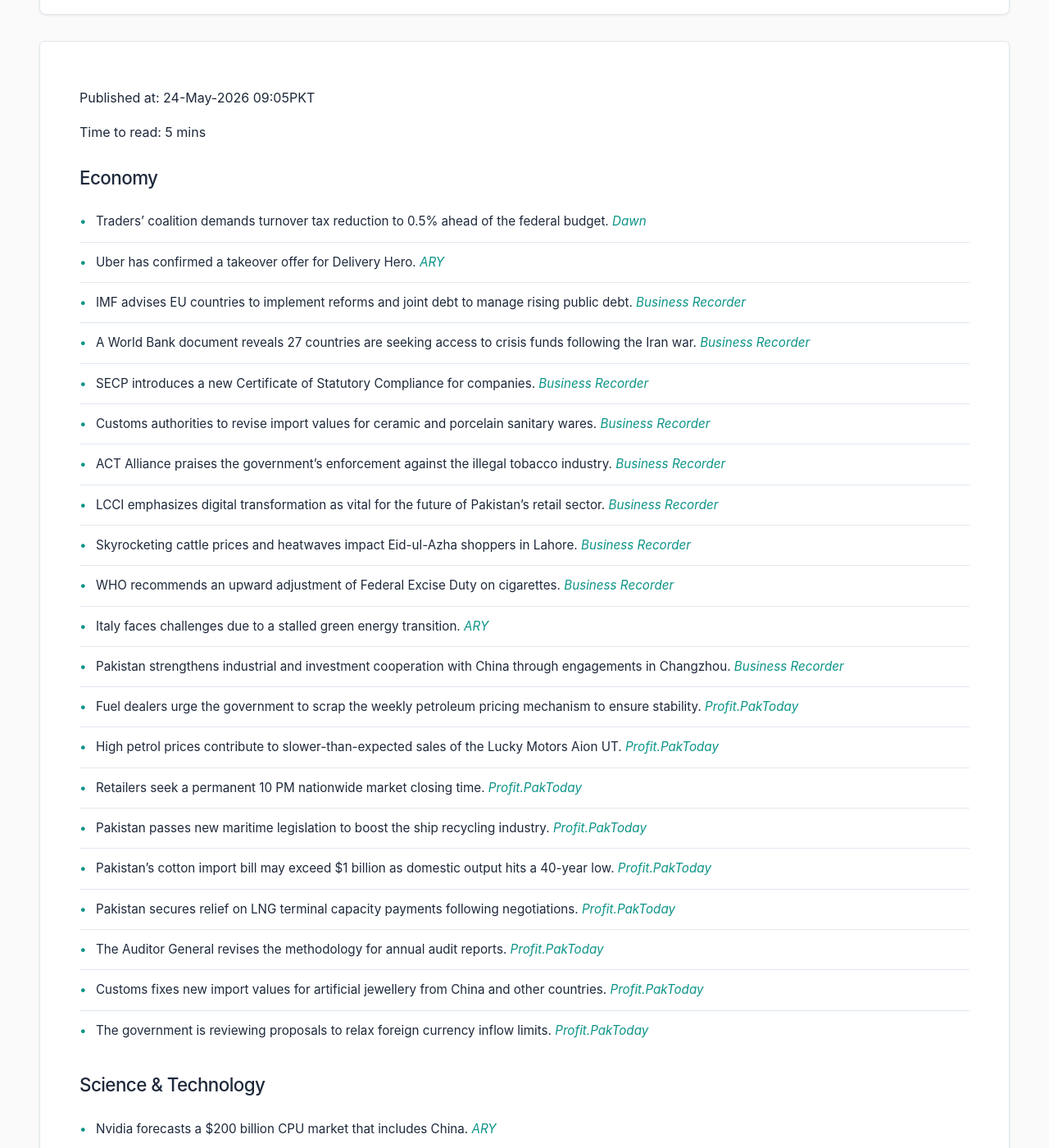
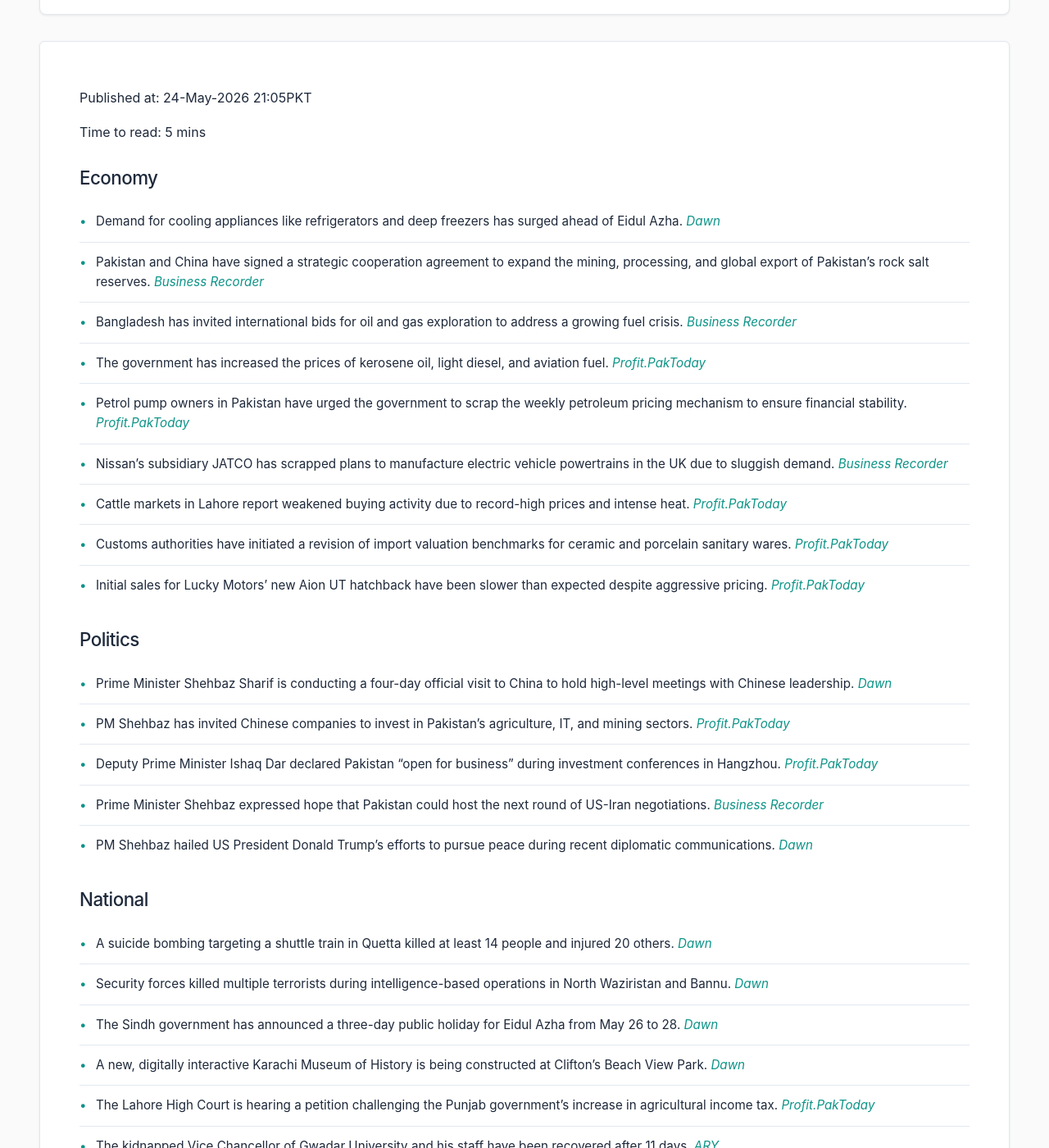
Before and after one commit to zsubzwary/news, a Jekyll site: the page built from en/index.md, in a window 1280 px wide and 1400 px high, scrolled down 209 px. Shown: the whole window at 82% size. Built offline with Jekyll 4.4.1, drawn with Linux system fonts in a browser that asks for light colours; some web fonts are replaced; comment, search, counter and statistics services are not loaded; some of the changed text lies outside the part shown.

Commit message:
DateTime; 2026-05-24T16:05:15.547Z

```diff
--- a/en/index.md
+++ b/en/index.md
@@ -4,76 +4,59 @@ title: Pakistan News Briefing
 lang: en
 ---
 
-Published at: 24-May-2026 09:05PKT
+Published at: 24-May-2026 21:05PKT
 
 Time to read: 5 mins
 
 ### Economy
-- Traders' coalition demands turnover tax reduction to 0.5% ahead of the federal budget. *[Dawn](https://www.dawn.com/news/2002563/traders-coalition-demands-turnover-tax-be-reduced-to-05pc)*
-- Uber has confirmed a takeover offer for Delivery Hero. *[ARY](https://arynews.tv/delivery-hero-confirms-takeover-offer-from-uber)*
-- IMF advises EU countries to implement reforms and joint debt to manage rising public debt. *[Business Recorder](https://www.brecorder.com/news/40422574/eu-must-reform-consolidate-use-joint-debt-to-cope-with-spending-needs-imf-says)*
-- A World Bank document reveals 27 countries are seeking access to crisis funds following the Iran war. *[Business Recorder](https://www.brecorder.com/news/40422576/world-bank-document-shows-27-countries-seeking-to-ensure-access-to-crisis-funds)*
-- SECP introduces a new Certificate of Statutory Compliance for companies. *[Business Recorder](https://www.brecorder.com/news/40422579/secp-issues-new-certificate-of-statutory-compliance-for-companies)*
-- Customs authorities to revise import values for ceramic and porcelain sanitary wares. *[Business Recorder](https://www.brecorder.com/news/40422580/import-of-ceramic-sanitary-wares-customs-decides-to-revise-values)*
-- ACT Alliance praises the government's enforcement against the illegal tobacco industry. *[Business Recorder](https://www.brecorder.com/news/40422587/illegal-tobacco-units-act-alliance-praises-govt-enforcement-actions)*
-- LCCI emphasizes digital transformation as vital for the future of Pakistan's retail sector. *[Business Recorder](https://www.brecorder.com/news/40422588/digital-transformation-key-to-future-retail-growth-lcci-chief)*
-- Skyrocketing cattle prices and heatwaves impact Eid-ul-Azha shoppers in Lahore. *[Business Recorder](https://www.brecorder.com/news/40422589/eid-buyers-hit-by-soaring-cattle-prices-in-lahore)*
-- WHO recommends an upward adjustment of Federal Excise Duty on cigarettes. *[Business Recorder](https://www.brecorder.com/news/40422590/fed-on-cigarettes-who-suggests-upward-adjustment)*
-- Italy faces challenges due to a stalled green energy transition. *[ARY](https://arynews.tv/italy-pays-the-price-of-melonis-stalled-green-energy-transition)*
-- Pakistan strengthens industrial and investment cooperation with China through engagements in Changzhou. *[Business Recorder](https://www.brecorder.com/news/40422592/pakistan-strengthens-industrial-cooperation-with-china-through-engagements-in-changzhou)*
-- Fuel dealers urge the government to scrap the weekly petroleum pricing mechanism to ensure stability. *[Profit.PakToday](https://profit.pakistantoday.com.pk/2026/05/23/fuel-dealers-ask-govt-to-scrap-weekly-price-mechanism/)*
-- High petrol prices contribute to slower-than-expected sales of the Lucky Motors Aion UT. *[Profit.PakToday](https://profit.pakistantoday.com.pk/2026/05/23/analysts-expected-lucky-motors-rs-6-39m-aion-ut-to-sell-fast-here-is-why-it-isnt/)*
-- Retailers seek a permanent 10 PM nationwide market closing time. *[Profit.PakToday](https://profit.pakistantoday.com.pk/2026/05/23/retailers-seek-permanent-10-pm-closing-time-after-eid-relaxation/)*
-- Pakistan passes new maritime legislation to boost the ship recycling industry. *[Profit.PakToday](https://profit.pakistantoday.com.pk/2026/05/23/pakistan-passes-ship-recycling-law-to-implement-hong-kong-convention-boost-gadani-industry/)*
-- Pakistan's cotton import bill may exceed $1 billion as domestic output hits a 40-year low. *[Profit.PakToday](https://profit.pakistantoday.com.pk/2026/05/23/pakistans-cotton-import-bill-may-exceed-1-billion-as-output-falls-to-40-year-low/)*
-- Pakistan secures relief on LNG terminal capacity payments following negotiations. *[Profit.PakToday](https://profit.pakistantoday.com.pk/2026/05/23/pakistan-secures-relief-on-lng-terminal-capacity-payments-after-negotiations-with-private-operators/)*
-- The Auditor General revises the methodology for annual audit reports. *[Profit.PakToday](https://profit.pakistantoday.com.pk/2026/05/23/auditor-general-revises-audit-reporting-method-after-rs375-trillion-controversy/)*
-- Customs fixes new import values for artificial jewellery from China and other countries. *[Profit.PakToday](https://profit.pakistantoday.com.pk/2026/05/23/customs-fixes-new-import-values-for-artificial-jewellery-from-china-other-countries/)*
-- The government is reviewing proposals to relax foreign currency inflow limits. *[Profit.PakToday](https://profit.pakistantoday.com.pk/2026/05/23/govt-reviews-proposal-to-relax-foreign-currency-inflow-limits/)*
-
-### Science & Technology
-- Nvidia forecasts a $200 billion CPU market that includes China. *[ARY](https://arynews.tv/nvidia-says-its-forecast-for-200-billion-cpu-market-includes-china)*
-- Minecraft's "Aether Legends" dimension is set to launch on Bedrock on July 14. *[ARY](https://arynews.tv/minecrafts-legendary-aether-dimension-comes-to-bedrock-as-aether-legends-launching-july-14)*
+- Demand for cooling appliances like refrigerators and deep freezers has surged ahead of Eidul Azha. *[Dawn](https://www.dawn.com/news/2002664/cooling-appliances-demand-surges-ahead-of-eidul-azha)*
+- Pakistan and China have signed a strategic cooperation agreement to expand the mining, processing, and global export of Pakistan’s rock salt reserves. *[Business Recorder](https://www.brecorder.com/news/40422614/sifc-backed-pak-china-agreement-aims-to-boost-rock-salt-exports)*
+- Bangladesh has invited international bids for oil and gas exploration to address a growing fuel crisis. *[Business Recorder](https://www.brecorder.com/news/40422616/bangladesh-invites-bids-for-oil-and-gas-exploration)*
+- The government has increased the prices of kerosene oil, light diesel, and aviation fuel. *[Profit.PakToday](https://profit.pakistantoday.com.pk/2026/05/24/kerosene-light-diesel-prices-increased-in-latest-fuel-revision/)*
+- Petrol pump owners in Pakistan have urged the government to scrap the weekly petroleum pricing mechanism to ensure financial stability. *[Profit.PakToday](https://profit.pakistantoday.com.pk/2026/05/23/fuel-dealers-ask-govt-to-scrap-weekly-price-mechanism/)*
+- Nissan's subsidiary JATCO has scrapped plans to manufacture electric vehicle powertrains in the UK due to sluggish demand. *[Business Recorder](https://www.brecorder.com/news/40422605/nissan-unit-scraps-plan-to-make-ev-powertrains-in-uk-nikkei-says)*
+- Cattle markets in Lahore report weakened buying activity due to record-high prices and intense heat. *[Profit.PakToday](https://profit.pakistantoday.com.pk/2026/05/24/eid-buying-frenzy-fizzles-in-lahore-cattle-markets-as-prices-hit-record-highs/)*
+- Customs authorities have initiated a revision of import valuation benchmarks for ceramic and porcelain sanitary wares. *[Profit.PakToday](https://profit.pakistantoday.com.pk/2026/05/24/customs-moves-to-update-import-valuation-for-ceramic-sanitary-ware/)*
+- Initial sales for Lucky Motors' new Aion UT hatchback have been slower than expected despite aggressive pricing. *[Profit.PakToday](https://profit.pakistantoday.com.pk/2026/05/23/lucky-motors-rs-6-39m-aion-ut-was-supposed-to-sell-fast-here-is-why-it-isnt/)*
 
 ### Politics
-- PM Shehbaz Sharif hails Donald Trump’s efforts to pursue peace following high-level calls. *[Dawn](https://www.dawn.com/news/2002720/pm-shehbaz-hails-trumps-extraordinary-efforts-to-pursue-peace-after-phone-call-with-cdf-leaders-of-other-countries)*
-- PTI denounces the government for a crackdown on nationwide protests. *[Dawn](https://www.dawn.com/news/2002660/pti-denounces-crackdown-on-nationwide-protest)*
-- The Supreme Court upholds consecutive life terms in multiple murder cases to maintain judicial gravity. *[Dawn](https://www.dawn.com/news/2002649/sc-upholds-consecutive-life-terms-in-multiple-murder-cases)*
-- The Ministry of Defence warns that delayed Mangla Dam compensation could trigger protests. *[Profit.PakToday](https://profit.pakistantoday.com.pk/2026/05/23/defence-ministry-warns-delays-in-mangla-dam-compensation-could-trigger-protests/)*
-- Judicial Activism Penal (JAP) challenges the increase in agricultural tax in Punjab via the LHC. *[Business Recorder](https://www.brecorder.com/news/40422591/jap-approaches-lhc-against-increase-in-agricultural-tax-in-punjab)*
+- Prime Minister Shehbaz Sharif is conducting a four-day official visit to China to hold high-level meetings with Chinese leadership. *[Dawn](https://www.dawn.com/news/2002753/pm-shehbaz-lands-in-beijing-will-hold-high-level-meetings-with-chinese-leadership)*
+- PM Shehbaz has invited Chinese companies to invest in Pakistan’s agriculture, IT, and mining sectors. *[Profit.PakToday](https://profit.pakistantoday.com.pk/2026/05/24/shehbaz-invites-chinese-firms-to-invest-in-pakistans-farms-sezs-and-mining-sector/)*
+- Deputy Prime Minister Ishaq Dar declared Pakistan "open for business" during investment conferences in Hangzhou. *[Profit.PakToday](https://profit.pakistantoday.com.pk/2026/05/24/dar-declares-pakistan-open-for-business-as-islamabad-deepens-economic-push-with-china/)*
+- Prime Minister Shehbaz expressed hope that Pakistan could host the next round of US-Iran negotiations. *[Business Recorder](https://www.brecorder.com/news/40422611/pakistan-hopes-to-host-next-round-of-us-iran-talks-soon-pm-shehbaz)*
+- PM Shehbaz hailed US President Donald Trump's efforts to pursue peace during recent diplomatic communications. *[Dawn](https://www.dawn.com/news/2002720/pm-shehbaz-hails-trumps-extraordinary-efforts-to-pursue-peace-after-phone-call-with-cdf-leaders-of-other-countries)*
 
 ### National
-- Pakistan intensifies airport screening measures due to the Ebola outbreak in Africa. *[Dawn](https://www.dawn.com/news/2002647/govt-toughens-airport-screening-amid-ebola-outbreak)*
-- A fierce clash in Bannu results in the death of 25 terrorists. *[Dawn](https://www.dawn.com/news/2002648/25-terrorists-killed-in-bannu-clash)*
-- Police arrest "cocaine queenpin" Anmol in Karachi. *[Dawn](https://www.dawn.com/news/2002572/clever-and-street-smart-police-say-anmol-did-not-employ-anyone-permanently)*
-- Humanitarian worker Saad Edhi arrives in Karachi following his release from Israeli detention. *[Dawn](https://www.dawn.com/news/2002537/saad-edhi-arrives-in-karachi-after-release-from-illegal-israeli-detention)*
-- KP, Punjab, and Sindh governments announce various Eid holidays. *[Dawn](https://www.dawn.com/news/2002519/kp-announces-four-eid-holidays-from-may-26-to-29)*
-- Punjab CTD conducts province-wide operations, arresting 13 suspected terrorists. *[Dawn](https://www.dawn.com/news/2002529/punjab-ctd-arrests-13-suspected-terrorists-in-province-wide-crackdown)*
-- Balochistan CTD kills four terrorists during an operation in Pishin. *[Dawn](https://www.dawn.com/news/2002528/balochistan-ctd-kills-4-alleged-terrorists-in-pishin-operation)*
-- Eight militants are killed and one policeman martyred in a Bannu intelligence-based operation. *[Business Recorder](https://www.brecorder.com/news/40422582/eight-militants-killed-one-cop-martyred-in-bannu-ibo)*
-- FIA arrests 14 Afghans for attempting to acquire fake Pakistani CNICs. *[Business Recorder](https://www.brecorder.com/news/40422585/fia-arrests-14-afghans-for-making-fake-pak-cnics)*
+- A suicide bombing targeting a shuttle train in Quetta killed at least 14 people and injured 20 others. *[Dawn](https://www.dawn.com/news/2002744/at-least-14-killed-20-injured-in-suicide-bombing-targeting-shuttle-train-in-quetta-balochistan-govt)*
+- Security forces killed multiple terrorists during intelligence-based operations in North Waziristan and Bannu. *[Dawn](https://www.dawn.com/news/2002766/security-forces-kill-11-terrorists-in-kps-north-waziristan-ispr)*
+- The Sindh government has announced a three-day public holiday for Eidul Azha from May 26 to 28. *[Dawn](https://www.dawn.com/news/2002761/sindh-govt-now-declares-3-day-eidul-azha-holiday-announces-wfh-on-may-29)*
+- A new, digitally interactive Karachi Museum of History is being constructed at Clifton’s Beach View Park. *[Dawn](https://www.dawn.com/news/2002626/karachi-museum-of-history-to-be-built-by-the-seaside)*
+- The Lahore High Court is hearing a petition challenging the Punjab government's increase in agricultural income tax. *[Profit.PakToday](https://profit.pakistantoday.com.pk/2026/05/24/punjab-agri-tax-hike-challenged-in-lhc-over-alleged-violation-of-law-and-assembly-role/)*
+- The kidnapped Vice Chancellor of Gwadar University and his staff have been recovered after 11 days. *[ARY](https://arynews.tv/kidnapped-vc-gwadar-university-recovered-along-with-other-staff-after-11-days)*
+- A TikToker was arrested in Faisalabad for using obscene language directed at female tourists in Naran. *[Dawn](https://www.dawn.com/news/2002608/tiktoker-held-in-faisalabad-for-using-obscene-language-for-female-tourists-in-naran)*
+- Security forces in Quetta's outskirts conducted operations resulting in the death of 13 terrorists and 4 CTD personnel. *[Dawn](https://www.dawn.com/news/2002658/four-ctd-men-martyred-in-operation-near-quetta)*
 
 ### International
-- Field Marshal Asim Munir’s visit to Tehran shows encouraging progress toward a US-Iran deal. *[Dawn](https://www.dawn.com/news/2002652/us-iran-deal-in-sight-as-cdf-wraps-up-trip)*
-- The US Justice Department removes records of criminal charges against Jan 6 Capitol rioters. *[Dawn](https://www.dawn.com/news/2002645/records-of-charges-against-us-capitol-rioters-removed)*
-- Pakistan urges the UNSC to call for a ceasefire to end the war in Ukraine. *[Dawn](https://www.dawn.com/news/2002643/civilians-must-not-be-attacked-anywhere-pakistan-tells-unsc)*
-- A Congressional report details the loss of 42 US aircraft during the campaign against Iran. *[Dawn](https://www.dawn.com/news/2002532/congressional-report-details-losses-of-42-us-aircraft-in-iran-campaign)*
-- France bans Israeli National Security Minister Itamar Ben Gvir from entering the country. *[Dawn](https://www.dawn.com/news/2002539/france-bans-israeli-security-minister-ben-gvir-from-country)*
-- US Secretary of State Marco Rubio meets Indian PM Modi to reaffirm bilateral ties. *[Dawn](https://www.dawn.com/news/2002483/rubio-meets-modi-renewing-ties-with-india-after-us-china-summit)*
-- A major gas explosion at a coal mine in northern China kills at least 82–90 people. *[Dawn](https://www.dawn.com/news/2002487/china-coal-mine-blast-kills-at-least-90-more-missing)*
-- Over 1.5 million pilgrims have arrived in Saudi Arabia for the Hajj despite Middle East conflicts. *[Dawn](https://www.dawn.com/news/2002531/haj-pilgrim-numbers-surpass-2025-arrivals-despite-middle-east-war)*
-- US and Iranian officials suggest they may be close to a "breakthrough" in peace talks. *[Business Recorder](https://www.brecorder.com/news/40422575/iran-amp-us-say-could-be-close-to-breakthrough)*
-- A suspect dies after trading gunfire with officers near the White House. *[ARY](https://arynews.tv/white-house-suspect-dies-after-trading-gunfire-with-officers)*
-- Protesters in Serbia clash with police demanding the president's exit. *[ARY](https://arynews.tv/vucic-faces-growing-opposition-from-protesters)*
+- Negotiations for a potential US-Iran deal are underway, with President Trump stating the US will not rush into an agreement. *[Business Recorder](https://www.brecorder.com/news/40422621/trump-says-us-will-not-rush-into-a-deal-with-iran)*
+- Pakistan and 13 other nations condemned Somaliland's announcement of opening an embassy in Jerusalem. *[Dawn](https://www.dawn.com/news/2002763/illegal-unacceptable-pakistan-13-other-nations-condemn-somalilands-announcement-of-opening-embassy-in-jerusalem)*
+- An Israeli airstrike in a Gaza refugee camp killed three people, including an infant. *[Business Recorder](https://www.brecorder.com/news/40422613/israeli-fire-kills-parents-and-their-infant-in-gaza-medics-say)*
+- A gunman was killed by US Secret Service after opening fire near the White House. *[Dawn](https://www.dawn.com/news/2002729/gunman-killed-by-us-secret-service-after-opening-fire-near-white-house)*
+- India expressed concern over US visa policies while maintaining strategic alignment with US Secretary of State Marco Rubio. *[Dawn](https://www.dawn.com/news/2002768/india-voices-concern-on-us-visas-but-sees-alignment-with-rubio)*
+- Pakistan called for an immediate ceasefire and diplomatic efforts to end the war in Ukraine at the UN Security Council. *[Dawn](https://www.dawn.com/news/2002643/civilians-must-not-be-attacked-anywhere-pakistan-tells-unsc)*
+- The US Justice Department has removed hundreds of press releases regarding criminal charges from the Jan 6 Capitol rioters. *[Dawn](https://www.dawn.com/news/2002645/records-of-charges-against-us-capitol-rioters-removed)*
+- Two people were reported alive and communicating with rescuers following a building collapse in the Philippines. *[Business Recorder](https://www.brecorder.com/news/40422610/two-trapped-people-alive-after-philippines-building-collapse-rescue-continues)*
+- Iran executed an individual for allegedly sending defense-related information to the US and Israel. *[Business Recorder](https://www.brecorder.com/news/40422604/iran-executes-person-for-sending-information-to-us-israel-during-war-judiciary-says)*
 
 ### Sports
-- Morocco’s King pardons Senegal fans who were convicted on hooliganism charges. *[ARY](https://arynews.tv/moroccos-king-pardons-senegal-fans-convicted-on-hooliganism-charges)*
+- Pakistan won five medals at the 33rd Asian Junior Individual Squash Championships. *[Business Recorder](https://www.brecorder.com/news/40422618/pakistan-wins-five-medals-in-asian-junior-squash-championships)*
+- Harry Kane scored a hat-trick to lead Bayern Munich to a German Cup victory and a domestic double. *[Business Recorder](https://www.brecorder.com/news/40422602/kane-hat-trick-hands-bayern-german-cup-victory-and-domestic-double)*
+- Shreyas Iyer's maiden IPL century helped Punjab Kings secure a victory over Lucknow Super Giants. *[Business Recorder](https://www.brecorder.com/news/40422603/punjabs-haddin-delighted-as-captain-iyer-makes-the-difference-in-key-win-over-lucknow)*
+- Pep Guardiola stated that his successor at Manchester City should not be a "copy and paste" of himself. *[Business Recorder](https://www.brecorder.com/news/40422608/guardiola-says-man-city-successor-cannot-be-copy-and-paste)*
+- Iran's football federation has moved the national team's World Cup training camp to Tijuana, Mexico. *[Business Recorder](https://www.brecorder.com/news/40422607/iran-to-base-world-cup-camp-in-mexico-after-switch-from-arizona)*
 
 ### Health
-- Ebola outbreak in Africa prompts intensified airport screening in Pakistan. *[Dawn](https://www.dawn.com/news/2002647/govt-toughens-airport-screening-amid-ebola-outbreak)*
-- A measles outbreak in Bangladesh has killed more than 500 children. *[Business Recorder](https://www.brecorder.com/news/40422577/measles-outbreak-kills-more-than-500-children-in-bangladesh)*
+- At least 16 people have died from heatstroke in southern India as intense heatwaves grip the region. *[Dawn](https://www.dawn.com/news/2002757/heatstroke-kills-16-in-southern-india-as-temperatures-climb)*
 
 ### Other
-- Taylor Swift and Travis Kelce were spotted on a date in New York City. *[ARY](https://arynews.tv/taylor-swift-and-travis-kelce-step-out-for-chic-nyc-date-night-days-before-2026-amas)*
-- Brad Pitt discusses his finalized divorce from Angelina Jolie. *[ARY](https://arynews.tv/brad-pitt-calls-finalized-divorce-from-angelina-jolie-not-that-major-says-hes-focused-on-moving-forward)*
-- Tens of thousands are ordered to evacuate in California following a massive chemical tank leak. *[Business Recorder](https://www.brecorder.com/news/40422584/thousands-ordered-to-evacuate-around-leaking-california-chemical-tank)*
+- Romanian director Cristian Mungiu won the Palme d’Or at the Cannes Film Festival for his film "Fjord." *[Business Recorder](https://www.brecorder.com/news/40422609/fjord-by-romanias-cristian-mungiu-wins-cannes-top-prize)*
+- Various updates in the entertainment sector including news on David Dhawan and Sanam Saeed. *[ARY](https://arynews.tv/david-dhawan-becomes-emotional-at-varuns-film-event)*
```
